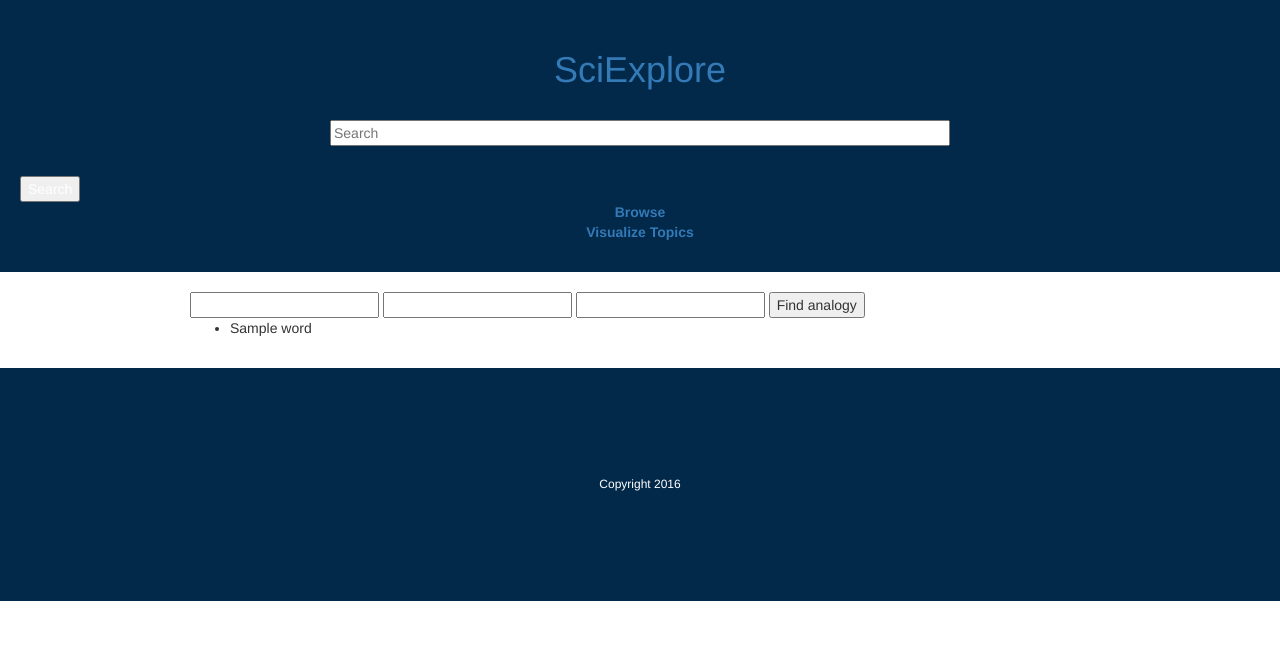
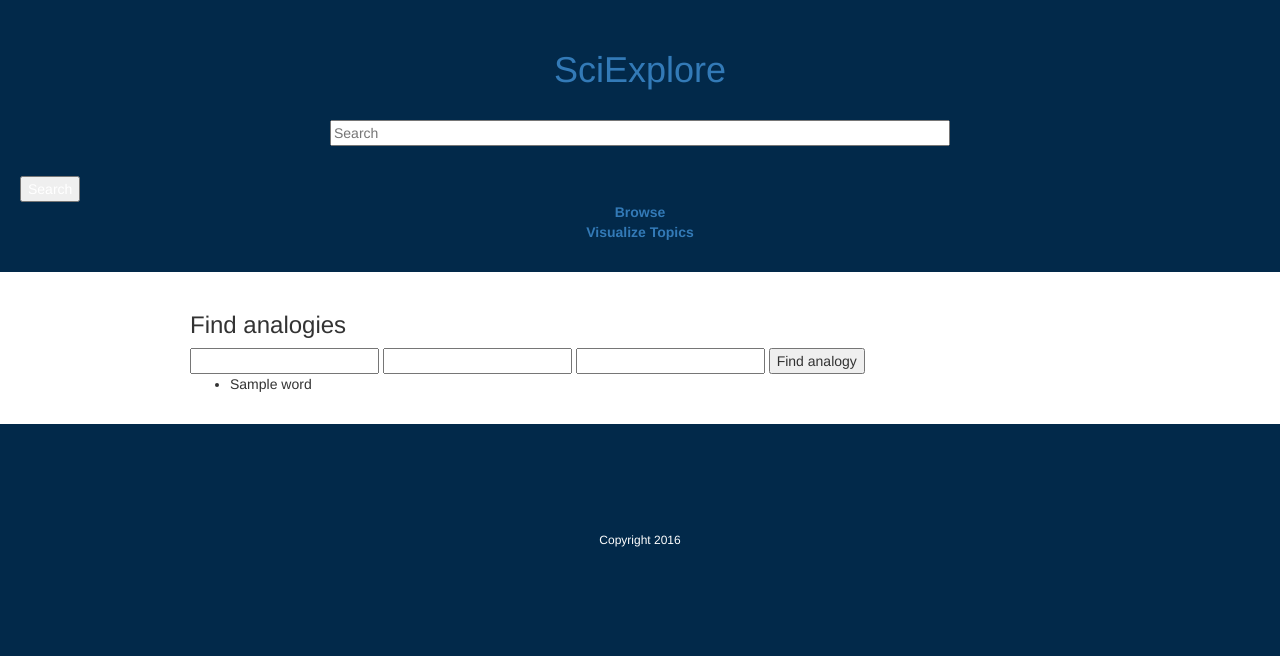
Before and after one commit to sepehr125/arxiv-doc2vec-recommender, a Flask app: template templates/analogy.html in a window 1280 px wide. Shown: the top 656 px of the page. Run offline with Flask 2, Linux system fonts and the light colour scheme; the template is opened without the code that fills it: most values are stand-ins (such as "Sample title", 1, 10 or a date in 2020); parts of the project's set-up code (start-up, migrations or seed data) failed here and were passed over; some libraries are stand-ins or nearby versions.

Commit message:
fixed messaging on analogy

```diff
--- a/app.py
+++ b/app.py
@@ -89,11 +89,13 @@ def find_analogy():
 
     unlike = request.args.get('unlike', '')
     unlike = [word.lower() for word in list(unlike) if word not in ('', '#')]
+    if not likes and not unlike:
+        return render_template("analogy.html", analogies='find')
     try:
         analogies = model.most_similar(positive=likes, negative=unlike)
         return render_template("analogy.html", analogies=analogies)
     except:
-        return render_template("analogy.html", analogies=[])
+        return render_template("analogy.html", analogies='notfound')
 
 
 
--- a/templates/analogy.html
+++ b/templates/analogy.html
@@ -1,13 +1,14 @@
 {% extends "layout.html" %}
 
 {% block main %}
+	<h3>Find analogies</h3>
 	<form action="#" method="GET">
 		<input name="like1" type="text" />
 		<input name="like2" type="text" />
 		<input name="unlike" type="text" />
 		<button>Find analogy</button>
 	</form>
-	{% if analogies|length == 0 %}
+	{% if analogies == 'notfound' %}
 		<p>Sorry, no analogies found. Try again!</p>
 	{% else %}
 		<ul class="analogies">
```
